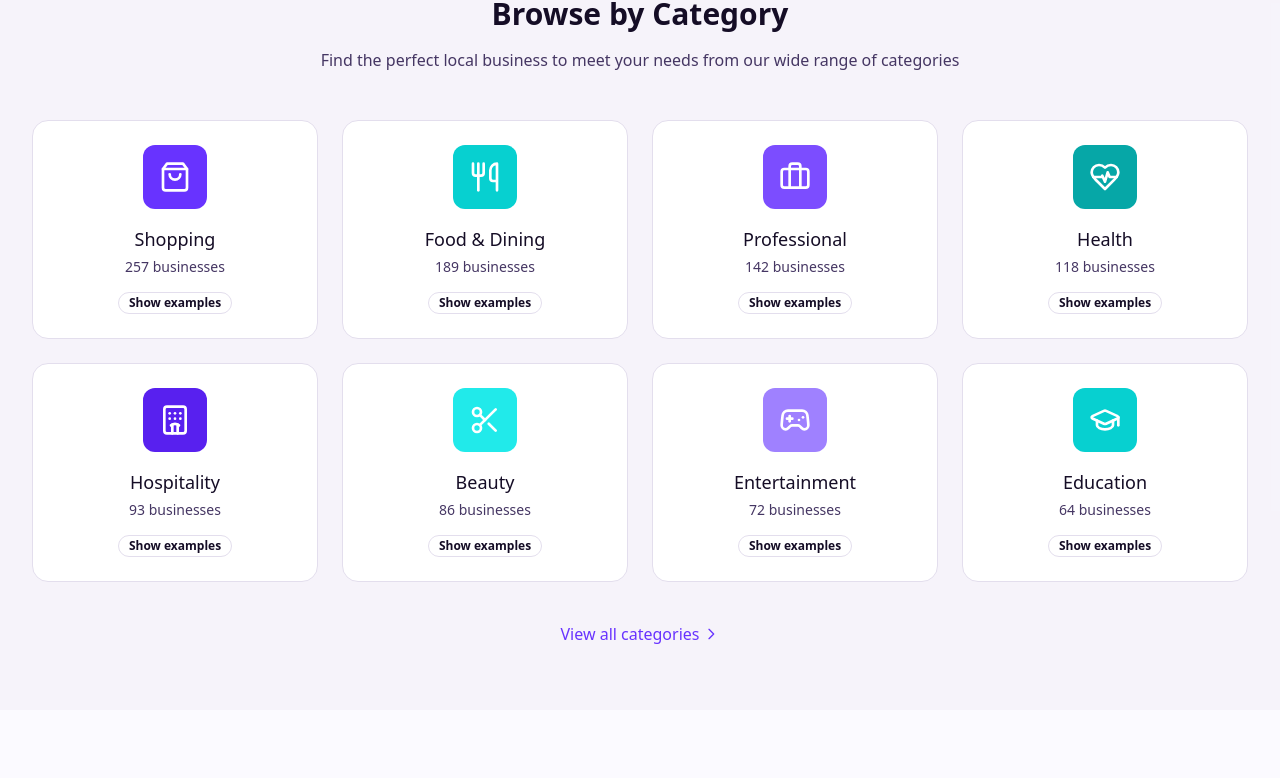
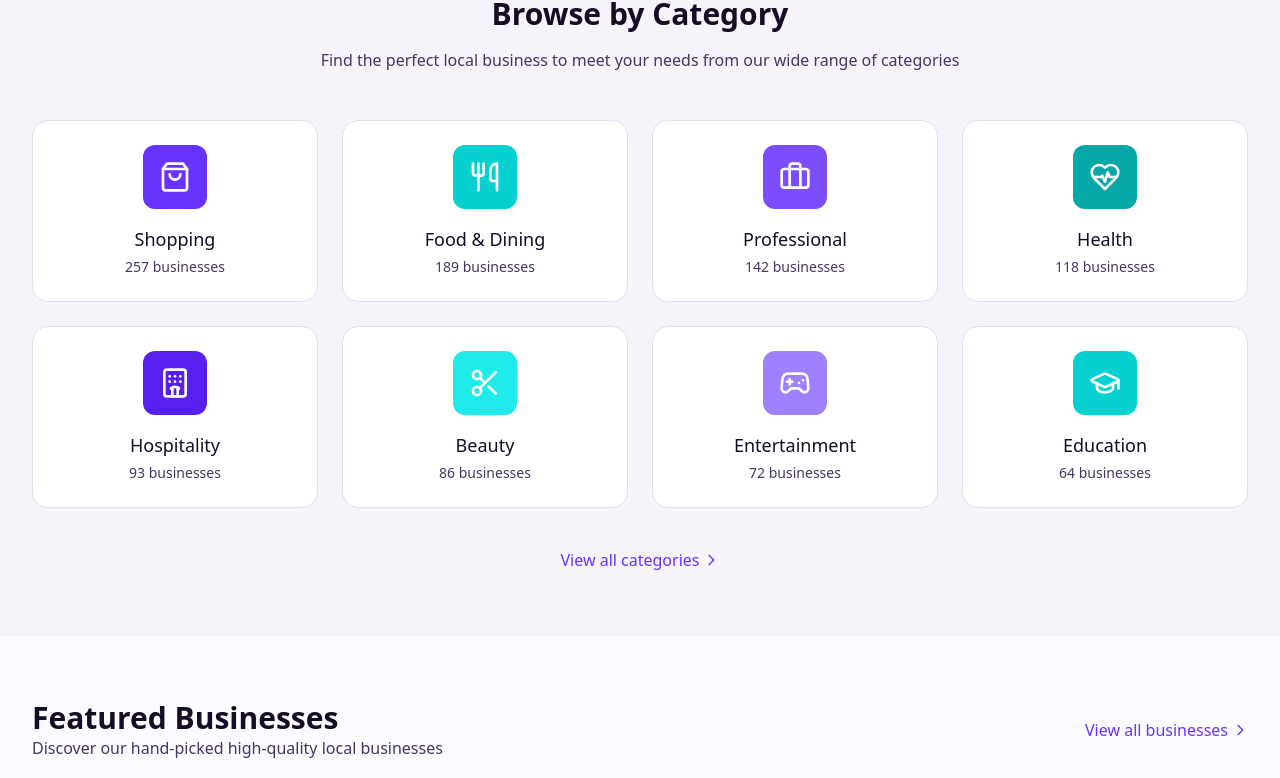
Before and after one commit to Yashkothari-29/discover-verse, a React (Vite) app: page / in a window 1280 px wide. Shown: the part 760-1538 px from the top of the page. Built offline with nearby package versions, Linux system fonts and the light colour scheme.

Commit message:
Refactor: Remove example button and link to category page
Removes the "Show examples" button from the category cards and instead links directly to the category page when a category is clicked.

```diff
--- a/src/components/home/Categories.tsx
+++ b/src/components/home/Categories.tsx
@@ -1,37 +1,20 @@
 
-import React, { useState } from 'react';
+import React from 'react';
 import { ShoppingBag, Utensils, Briefcase, HeartPulse, Hotel, Scissors, Gamepad2, GraduationCap } from 'lucide-react';
 import { Link } from 'react-router-dom';
-import {
-  Collapsible,
-  CollapsibleContent,
-  CollapsibleTrigger
-} from "@/components/ui/collapsible";
-import {
-  Card,
-  CardContent
-} from "@/components/ui/card";
-import { Badge } from "@/components/ui/badge";
-import { cn } from "@/lib/utils";
+import { Card, CardContent } from "@/components/ui/card";
 
 type CategoryCardProps = {
   title: string;
   icon: React.ReactNode;
   color: string;
   count: number;
-  examples: Array<{
-    id: string;
-    name: string;
-    rating: number;
-    description: string;
-  }>;
 };
 
-const CategoryCard = ({ title, icon, color, count, examples }: CategoryCardProps) => {
-  const [isOpen, setIsOpen] = useState(false);
-
+const CategoryCard = ({ title, icon, color, count }: CategoryCardProps) => {
   return (
-    <div className="group card-hover-effect bg-card rounded-2xl p-6 border border-border overflow-hidden">
+    <Link to={`/businesses?category=${title.toLowerCase().replace(' & ', '-')}`}>
+      <div className="group card-hover-effect bg-card rounded-2xl p-6 border border-border overflow-hidden h-full transition-all duration-300 hover:-translate-y-1 hover:shadow-lg">
         <div className="flex flex-col items-center text-center">
           <div
             className={`w-16 h-16 rounded-xl flex items-center justify-center mb-4 transition-transform group-hover:scale-110 ${color}`}
@@ -39,50 +22,10 @@ const CategoryCard = ({ title, icon, color, count, examples }: CategoryCardProps
             {icon}
           </div>
           <h3 className="font-medium text-lg mb-1">{title}</h3>
-        <p className="text-sm text-muted-foreground mb-3">{count} businesses</p>
-
-        <Collapsible
-          open={isOpen}
-          onOpenChange={setIsOpen}
-          className="w-full"
-        >
-          <CollapsibleTrigger className="w-full">
-            <Badge variant="outline" className={cn(
-              "bg-transparent hover:bg-transparent transition-all duration-200",
-              isOpen ? "opacity-70" : ""
-            )}>
-              {isOpen ? "Hide examples" : "Show examples"}
-            </Badge>
-          </CollapsibleTrigger>
-          <CollapsibleContent className="mt-4 space-y-3 text-left">
-            {examples.map(example => (
-              <Link to={`/business/${example.id}`} key={example.id}>
-                <Card className="hover:bg-muted/50 transition-colors">
-                  <CardContent className="p-3">
-                    <div className="flex justify-between items-start mb-1">
-                      <h4 className="font-medium text-sm">{example.name}</h4>
-                      <div className="flex items-center">
-                        <svg xmlns="http://www.w3.org/2000/svg" viewBox="0 0 24 24" fill="currentColor" className="w-3 h-3 text-yellow-400 mr-1">
-                          <path fillRule="evenodd" d="M10.788 3.21c.448-1.077 1.976-1.077 2.424 0l2.082 5.007 5.404.433c1.164.093 1.636 1.545.749 2.305l-4.117 3.527 1.257 5.273c.271 1.136-.964 2.033-1.96 1.425L12 18.354 7.373 21.18c-.996.608-2.231-.29-1.96-1.425l1.257-5.273-4.117-3.527c-.887-.76-.415-2.212.749-2.305l5.404-.433 2.082-5.006z" clipRule="evenodd" />
-                        </svg>
-                        <span className="text-xs">{example.rating.toFixed(1)}</span>
+          <p className="text-sm text-muted-foreground">{count} businesses</p>
         </div>
       </div>
-                    <p className="text-xs text-muted-foreground line-clamp-2">{example.description}</p>
-                  </CardContent>
-                </Card>
     </Link>
-            ))}
-            <Link
-              to={`/categories/${title.toLowerCase()}`}
-              className="block text-xs text-center text-brand-600 dark:text-brand-400 hover:underline mt-2"
-            >
-              View all {title} businesses →
-            </Link>
-          </CollapsibleContent>
-        </Collapsible>
-      </div>
-    </div>
   );
 };
 
@@ -93,208 +36,48 @@ const Categories = () => {
       icon: <ShoppingBag className="h-8 w-8 text-white" />,
       color: "bg-brand-600",
       count: 257,
-      examples: [
-        {
-          id: "shop-1",
-          name: "Urban Threads Boutique",
-          rating: 4.8,
-          description: "Trendy fashion boutique offering unique clothing and accessories for all styles."
-        },
-        {
-          id: "shop-2",
-          name: "Tech Haven Electronics",
-          rating: 4.6,
-          description: "Premium electronics store with the latest gadgets and tech accessories."
-        },
-        {
-          id: "shop-3",
-          name: "Green Thumb Garden Center",
-          rating: 4.9,
-          description: "Complete garden supply store with plants, tools, and expert advice."
-        }
-      ]
     },
     {
       title: "Food & Dining",
       icon: <Utensils className="h-8 w-8 text-white" />,
       color: "bg-teal-500",
       count: 189,
-      examples: [
-        {
-          id: "food-1",
-          name: "Seaside Bistro",
-          rating: 4.7,
-          description: "Cozy bistro serving fresh seafood and Mediterranean-inspired dishes."
-        },
-        {
-          id: "food-2",
-          name: "Spice Fusion",
-          rating: 4.5,
-          description: "Vibrant restaurant offering creative fusion cuisine with bold flavors."
-        },
-        {
-          id: "food-3",
-          name: "Sweet Delights Bakery",
-          rating: 4.9,
-          description: "Artisanal bakery specializing in handcrafted pastries and custom cakes."
-        }
-      ]
     },
     {
       title: "Professional",
       icon: <Briefcase className="h-8 w-8 text-white" />,
       color: "bg-brand-500",
       count: 142,
-      examples: [
-        {
-          id: "prof-1",
-          name: "Clear Vision Legal",
-          rating: 4.8,
-          description: "Full-service law firm specializing in business, real estate, and family law."
-        },
-        {
-          id: "prof-2",
-          name: "Precision Financial Advisors",
-          rating: 4.7,
-          description: "Expert financial planning and investment management services."
-        },
-        {
-          id: "prof-3",
-          name: "Elite Marketing Solutions",
-          rating: 4.6,
-          description: "Strategic marketing agency offering branding, digital, and content services."
-        }
-      ]
     },
     {
       title: "Health",
       icon: <HeartPulse className="h-8 w-8 text-white" />,
       color: "bg-teal-600",
       count: 118,
-      examples: [
-        {
-          id: "health-1",
-          name: "Wellness Family Practice",
-          rating: 4.9,
-          description: "Comprehensive family healthcare focusing on preventative medicine."
-        },
-        {
-          id: "health-2",
-          name: "Align Chiropractic Center",
-          rating: 4.7,
-          description: "Holistic chiropractic care for pain relief and wellness optimization."
-        },
-        {
-          id: "health-3",
-          name: "Serenity Mental Health",
-          rating: 4.8,
-          description: "Compassionate therapy and counseling services for all ages."
-        }
-      ]
     },
     {
       title: "Hospitality",
       icon: <Hotel className="h-8 w-8 text-white" />,
       color: "bg-brand-700",
       count: 93,
-      examples: [
-        {
-          id: "hosp-1",
-          name: "Horizon Luxury Suites",
-          rating: 4.8,
-          description: "Elegant accommodation with stunning views and premium amenities."
-        },
-        {
-          id: "hosp-2",
-          name: "Cozy Corner Inn",
-          rating: 4.6,
-          description: "Charming bed and breakfast offering personalized service in a historic building."
-        },
-        {
-          id: "hosp-3",
-          name: "Urban Oasis Resort",
-          rating: 4.7,
-          description: "Modern city hotel featuring spa facilities and fine dining restaurants."
-        }
-      ]
     },
     {
       title: "Beauty",
       icon: <Scissors className="h-8 w-8 text-white" />,
       color: "bg-teal-400",
       count: 86,
-      examples: [
-        {
-          id: "beauty-1",
-          name: "Glow Aesthetics Salon",
-          rating: 4.9,
-          description: "Premium salon offering cutting-edge hair styling and coloring services."
-        },
-        {
-          id: "beauty-2",
-          name: "Tranquil Day Spa",
-          rating: 4.8,
-          description: "Full-service spa with massage, facials, and body treatments."
-        },
-        {
-          id: "beauty-3",
-          name: "Polished Nail Studio",
-          rating: 4.7,
-          description: "Specialized nail salon with artistic designs and eco-friendly products."
-        }
-      ]
     },
     {
       title: "Entertainment",
       icon: <Gamepad2 className="h-8 w-8 text-white" />,
       color: "bg-brand-400",
       count: 72,
-      examples: [
-        {
-          id: "ent-1",
-          name: "Pixel Arcade Lounge",
-          rating: 4.6,
-          description: "Retro gaming arcade with classic and modern games, plus craft beverages."
-        },
-        {
-          id: "ent-2",
-          name: "Spotlight Theater",
-          rating: 4.7,
-          description: "Independent cinema showing arthouse films and hosting film festivals."
-        },
-        {
-          id: "ent-3",
-          name: "Rhythm Live Music Venue",
-          rating: 4.8,
-          description: "Intimate concert space featuring local and touring musicians."
-        }
-      ]
     },
     {
       title: "Education",
       icon: <GraduationCap className="h-8 w-8 text-white" />,
       color: "bg-teal-500",
       count: 64,
-      examples: [
-        {
-          id: "edu-1",
-          name: "BrightMinds Learning Center",
-          rating: 4.9,
-          description: "Tutoring center offering personalized academic support for K-12 students."
-        },
-        {
-          id: "edu-2",
-          name: "Creative Arts Academy",
-          rating: 4.8,
-          description: "Arts school with classes in painting, music, dance, and drama for all ages."
-        },
-        {
-          id: "edu-3",
-          name: "Tech Skills Institute",
-          rating: 4.7,
-          description: "Vocational training in programming, design, and digital marketing."
-        }
-      ]
     },
   ];
 
@@ -316,7 +99,6 @@ const Categories = () => {
               icon={category.icon}
               color={category.color}
               count={category.count}
-              examples={category.examples}
             />
           ))}
         </div>
--- a/src/pages/Index.tsx
+++ b/src/pages/Index.tsx
@@ -1,5 +1,6 @@
 
 import React from 'react';
+import { Link } from 'react-router-dom';
 import Navbar from '@/components/layout/Navbar';
 import Footer from '@/components/layout/Footer';
 import Hero from '@/components/home/Hero';
@@ -25,8 +26,8 @@ const Index = () => {
                 <h2 className="text-3xl font-bold">Explore Nearby</h2>
                 <p className="text-muted-foreground">Discover businesses in your local area</p>
               </div>
-              <Button variant="outline" className="font-medium">
-                View Full Map
+              <Button variant="outline" className="font-medium" asChild>
+                <Link to="/map">View Full Map</Link>
               </Button>
             </div>
 
@@ -45,11 +46,11 @@ const Index = () => {
                     Join our directory to reach more customers, manage your online presence, and grow your business with powerful tools.
                   </p>
                   <div className="flex flex-col sm:flex-row gap-3">
-                    <Button className="bg-white text-brand-600 hover:bg-white/90 hover:text-brand-700 font-medium">
-                      Register Your Business
+                    <Button className="bg-white text-brand-600 hover:bg-white/90 hover:text-brand-700 font-medium" asChild>
+                      <Link to="/register">Register Your Business</Link>
                     </Button>
-                    <Button variant="outline" className="border-white text-white hover:bg-white/20">
-                      Learn More
+                    <Button variant="outline" className="border-white text-white hover:bg-white/20" asChild>
+                      <Link to="/businesses">Learn More</Link>
                     </Button>
                   </div>
                 </div>
```
Lines whose indentation alone changed are shown as unchanged.
